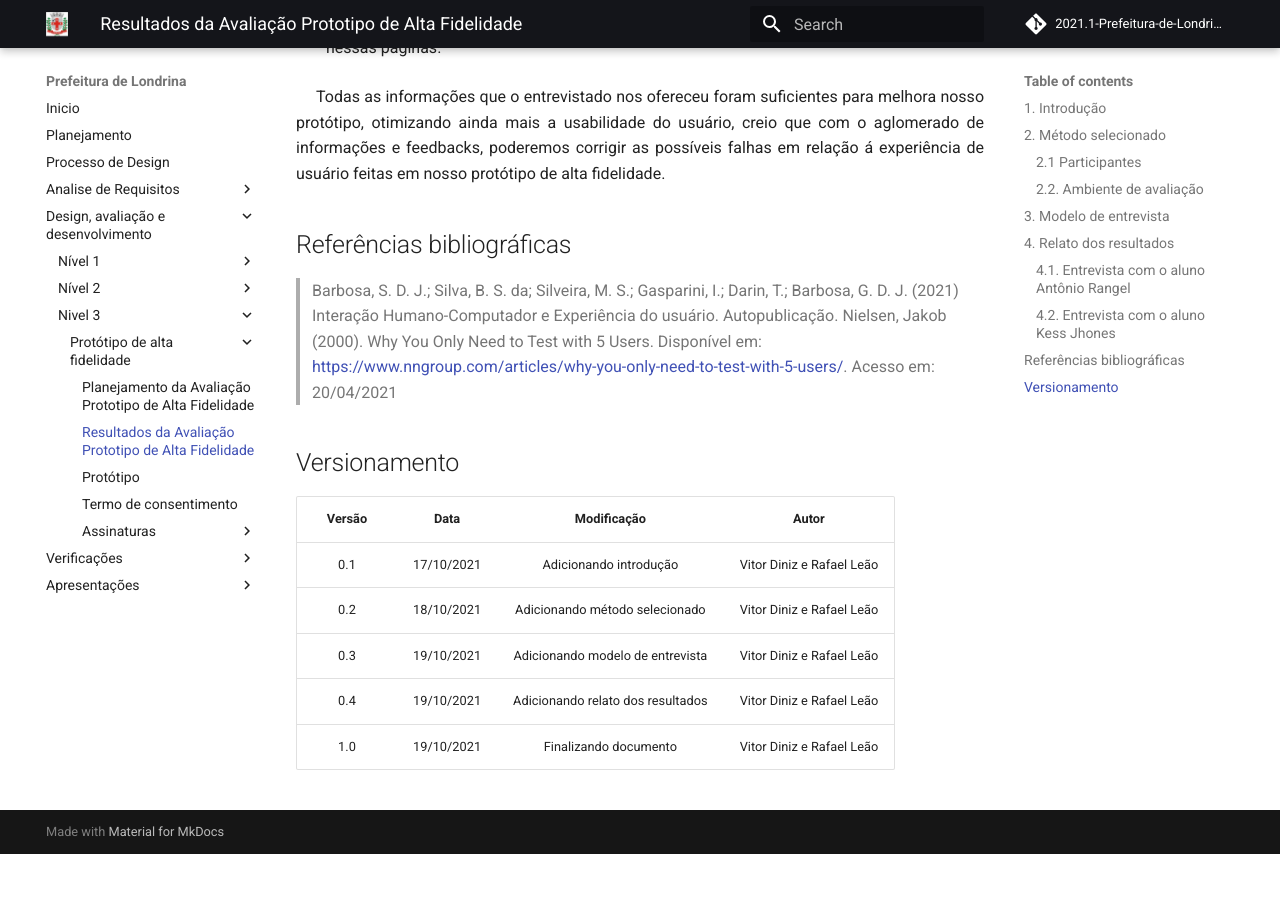
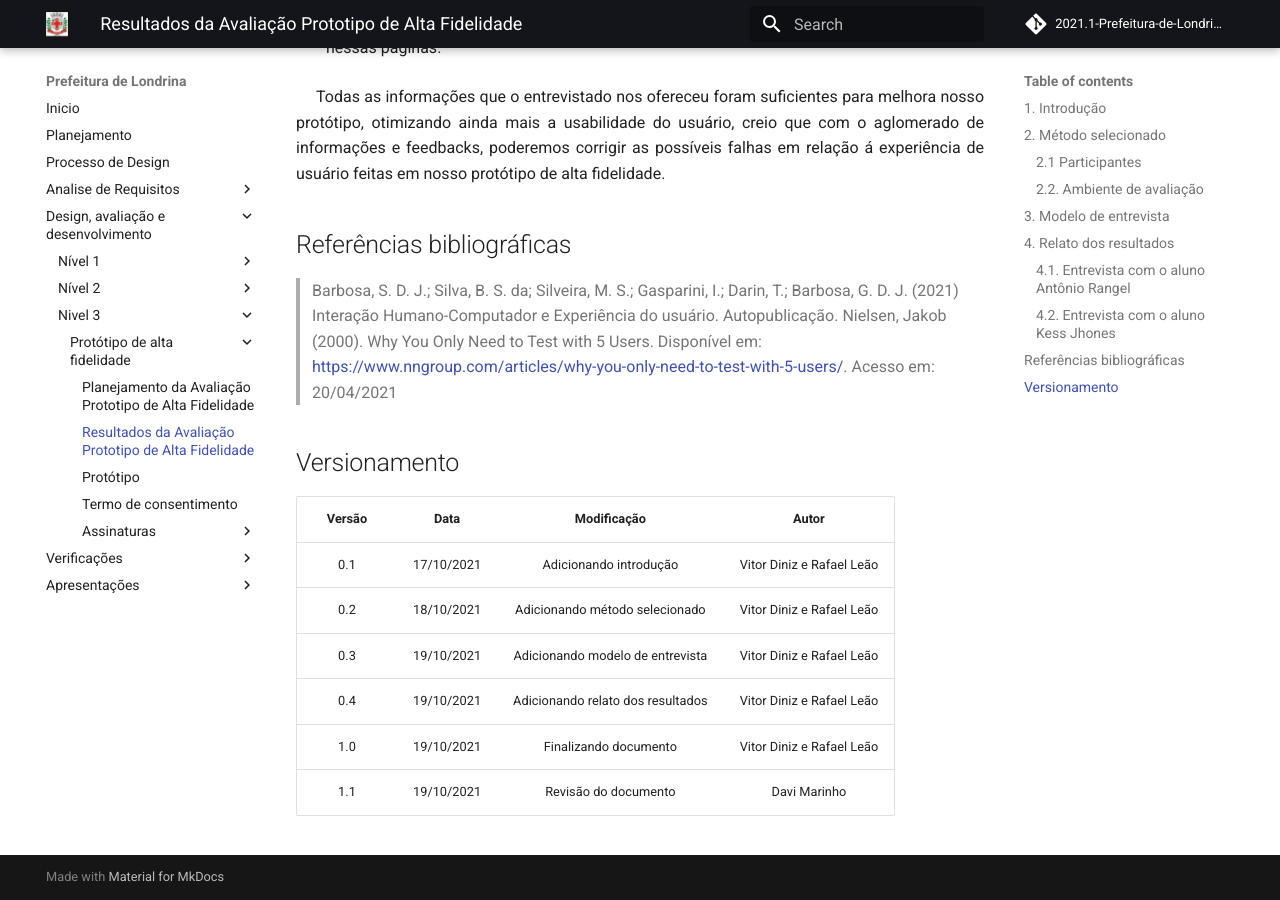
Before and after one commit to Interacao-Humano-Computador/2021.1-Prefeitura-de-Londrina, an MkDocs documentation site: the page built from docs/atividades_design/prototipo_alta/resultados_avaliacao.md, in a window 1280 px wide and 900 px high, scrolled down 3624 px. Built offline with MkDocs 1.6.1 and Material for MkDocs 9.7.7, drawn with Linux system fonts in a browser that asks for light colours; comment, search, counter and statistics services are not loaded; before the commit the page ends 4478 px from its top, so only the background shows below that.

Commit message:
Adiciona a revisao no documento
Signed-off-by: DaviMarinho <davii_marinho@hotmail.com>

```diff
--- a/docs/atividades_design/prototipo_alta/resultados_avaliacao.md
+++ b/docs/atividades_design/prototipo_alta/resultados_avaliacao.md
@@ -130,3 +130,4 @@ Todas as informações que o entrevistado nos ofereceu foram suficientes para me
 |  0.3   | 19/10/2021 | Adicionando modelo de entrevista  | Vitor Diniz e Rafael Leão |
 |  0.4   | 19/10/2021 | Adicionando relato dos resultados | Vitor Diniz e Rafael Leão |
 |  1.0   | 19/10/2021 |       Finalizando documento       | Vitor Diniz e Rafael Leão |
+|  1.1   | 19/10/2021 |       Revisão do documento        | Davi Marinho              |
```
